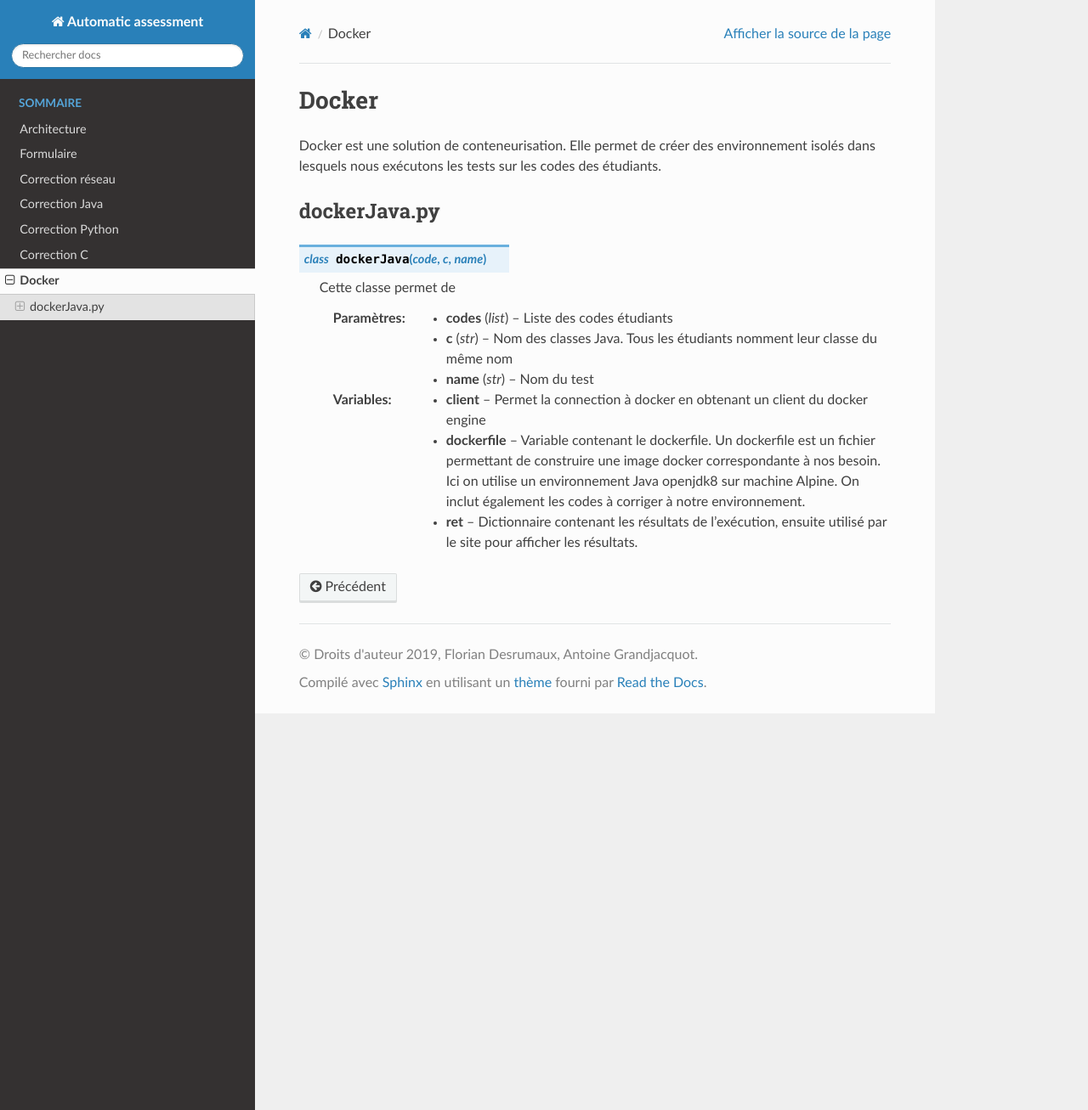
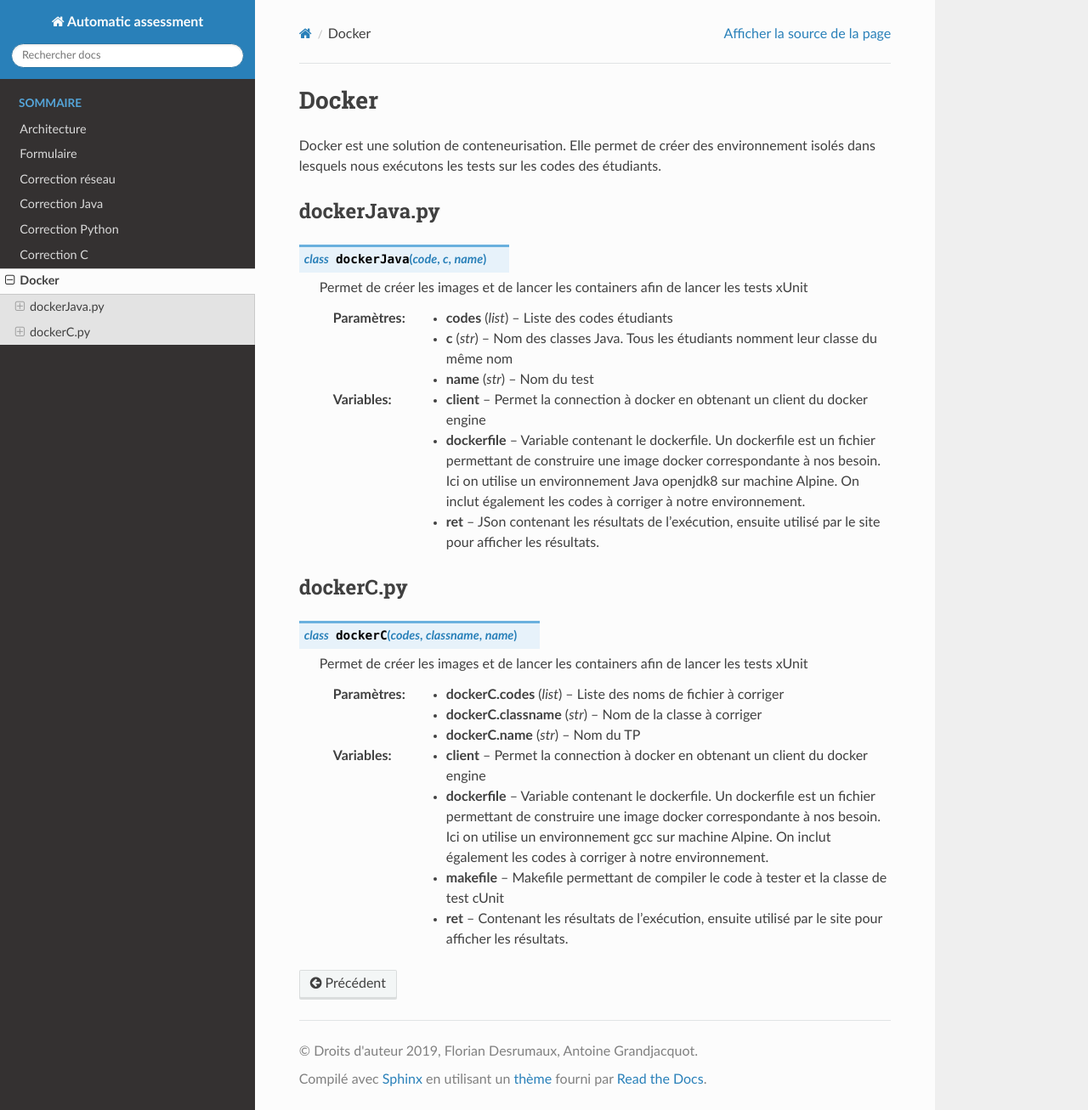
Before and after one commit to Kremas/automatic-assessment, a Sphinx documentation site: the page built from docs/source/docker.rst, in a window 1280 px wide and 1307 px high. Shown: the whole window at 85% size. Built offline with Sphinx 7.4.7 and the Read the Docs theme 2.0.0, drawn with Linux system fonts in a browser that asks for light colours.

Commit message:
Doc dockerC

```diff
--- a/docs/source/docker.rst
+++ b/docs/source/docker.rst
@@ -10,7 +10,7 @@ dockerJava.py
 
 .. py:class:: dockerJava(code, c, name)
 
-    Cette classe permet de
+    Permet de créer les images et de lancer les containers afin de lancer les tests xUnit
 
     :param codes:
         Liste des codes étudiants
@@ -31,5 +31,39 @@ dockerJava.py
         Ici on utilise un environnement Java openjdk8 sur machine Alpine. On inclut
         également les codes à corriger à notre environnement.
     :ivar ret:
-        Dictionnaire contenant les résultats de l'exécution, ensuite utilisé
+        JSon contenant les résultats de l'exécution, ensuite utilisé
         par le site pour afficher les résultats.
+
+dockerC.py
+=============
+
+.. py:class:: dockerC(codes, classname, name)
+
+    Permet de créer les images et de lancer les containers afin de lancer les tests xUnit
+
+    :param dockerC.codes:
+        Liste des noms de fichier à corriger
+    :type dockerC.codes: list
+
+    :param dockerC.classname:
+        Nom de la classe à corriger
+    :type dockerC.classname: str
+
+    :param dockerC.name:
+        Nom du TP
+    :type dockerC.name: str
+
+    :ivar client:
+        Permet la connection à docker en obtenant un client du docker engine
+    :ivar dockerfile:
+        Variable contenant le dockerfile. Un dockerfile est un fichier
+        permettant de construire une image docker correspondante à nos besoin.
+        Ici on utilise un environnement gcc sur machine Alpine. On inclut
+        également les codes à corriger à notre environnement.
+
+    :ivar makefile:
+        Makefile permettant de compiler le code à tester et la classe de test cUnit
+    :type makefile: str
+
+    :ivar ret:
+         Contenant les résultats de l'exécution, ensuite utilisé par le site pour afficher les résultats.
```
Also changed, not shown: docs/source/_static/diag2.png.
